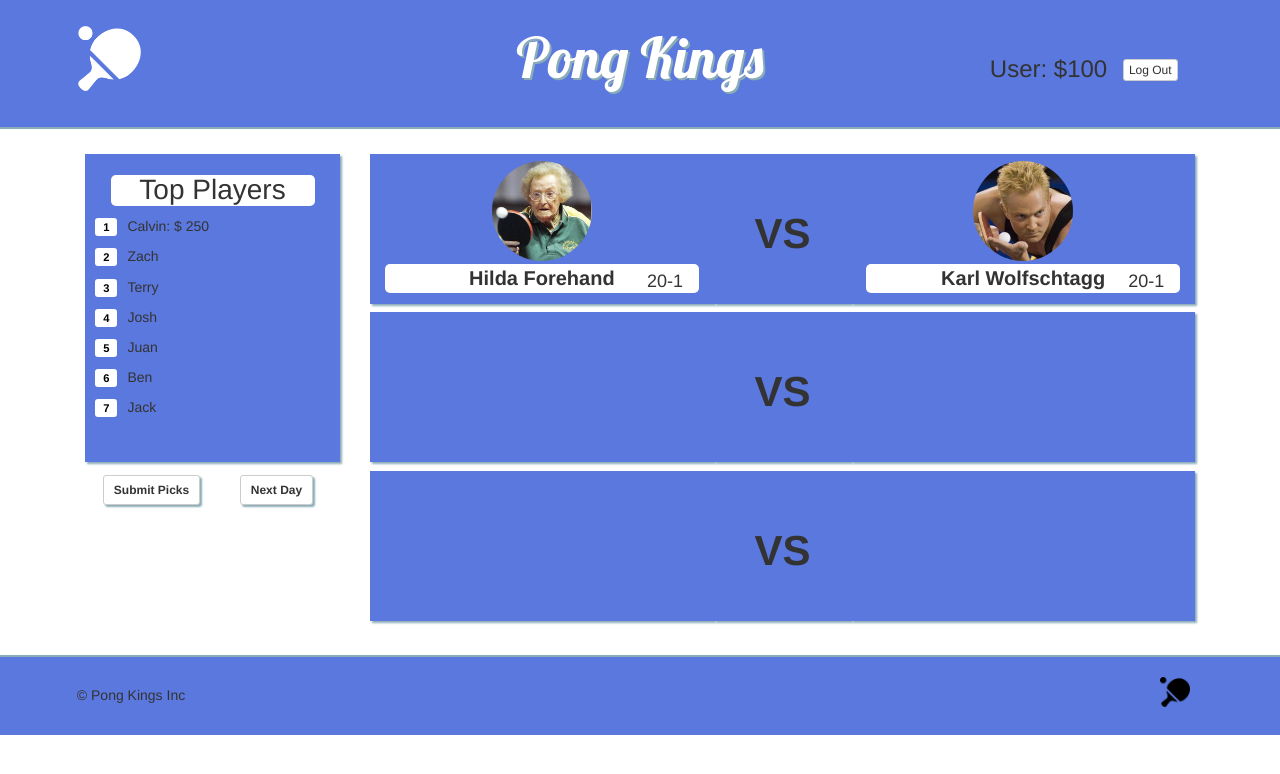
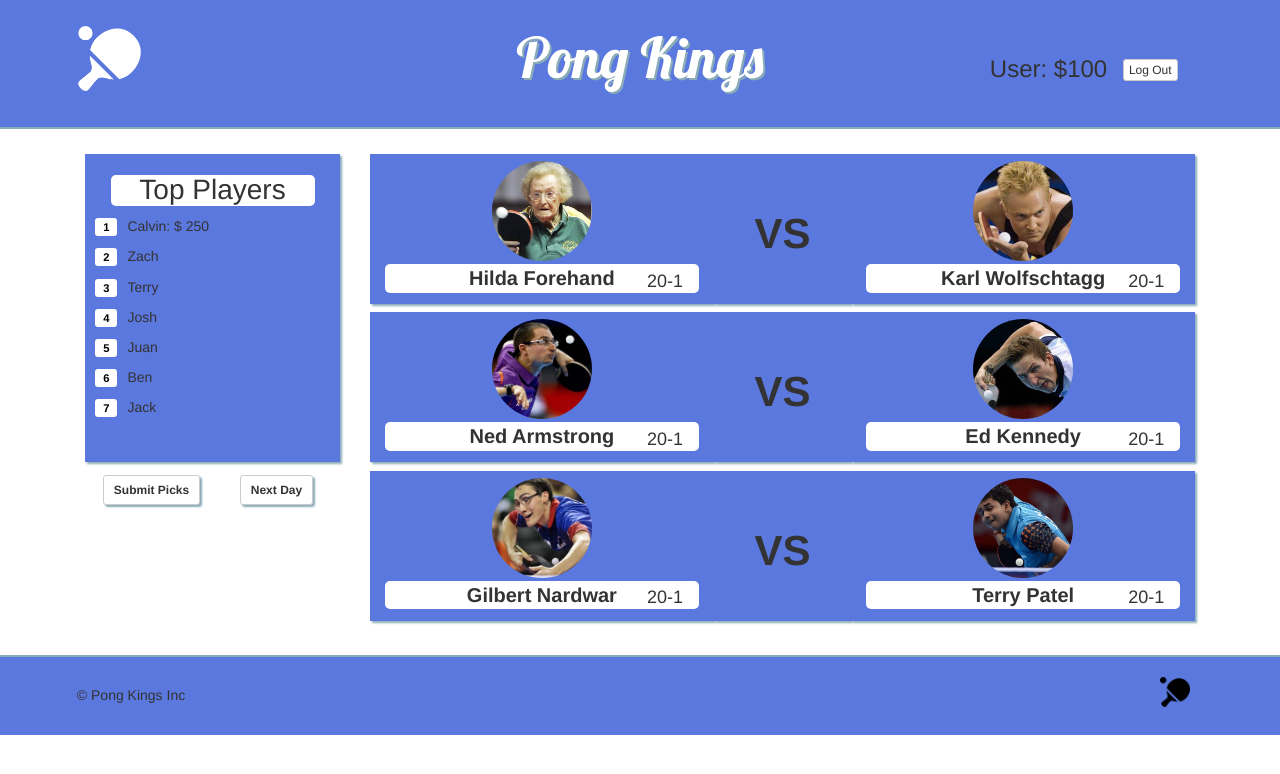
Before and after one commit to spcbdrake/fullStack, a website: page client/index.html in a window 1280 px wide. Drawn offline with nearby package versions, Linux system fonts and the light colour scheme.

Commit message:
added player articles

```diff
--- a/client/index.html
+++ b/client/index.html
@@ -76,24 +76,40 @@
         </div>
           <div class="row">
           <div class="col-md-5 colRightMiddle">
-
+            <article class="match" data-index="0">
+              <img src="images/nedarmstrong.jpg" class="playerImg"><span class="playerName">Ned Armstrong</span>
+              <br>
+              <h4 class="odds">20-1</h4>
+            </article>
           </div>
           <div class="col-md-2 colRightMiddle">
             <p class="vs">VS</p>
           </div>
           <div class="col-md-5 colRightMiddle">
-
+            <article class="match" data-index="0">
+              <img src="images/edkennedy.jpg" class="playerImg"><span class="playerName">Ed Kennedy</span>
+              <br>
+              <h4 class="odds">20-1</h4>
+            </article>
           </div>
         </div>
           <div class="row">
           <div class="col-md-5 colRightMiddle">
-
+            <article class="match" data-index="0">
+              <img src="images/gilbertnardwar.jpg" class="playerImg"><span class="playerName">Gilbert Nardwar</span>
+              <br>
+              <h4 class="odds">20-1</h4>
+            </article>
           </div>
           <div class="col-md-2 colRightMiddle">
             <p class="vs">VS</p>
           </div>
           <div class="col-md-5 colRightMiddle">
-
+            <article class="match" data-index="0">
+              <img src="images/terrypatel.jpg" class="playerImg"><span class="playerName">Terry Patel</span>
+              <br>
+              <h4 class="odds">20-1</h4>
+            </article>
           </div>
         </div>
        </div>
```
